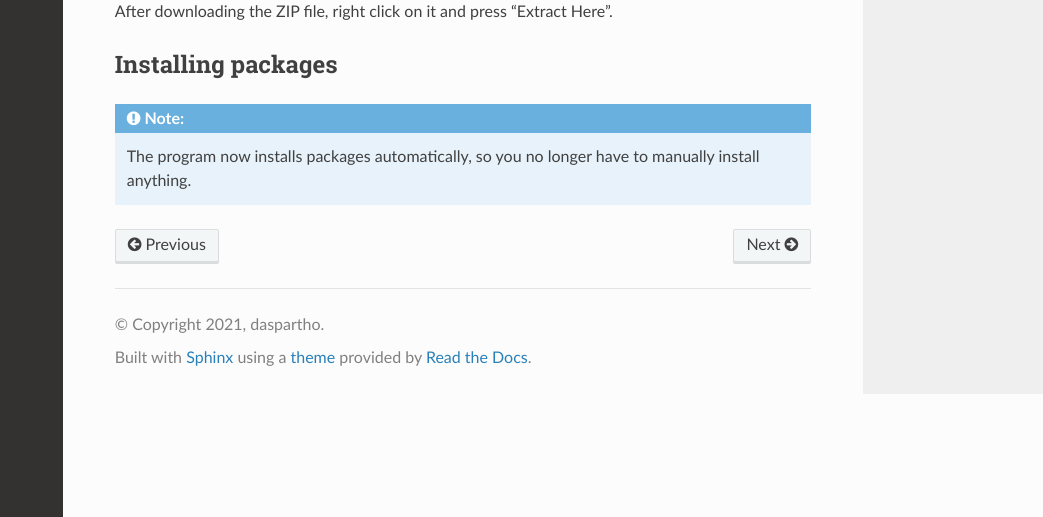
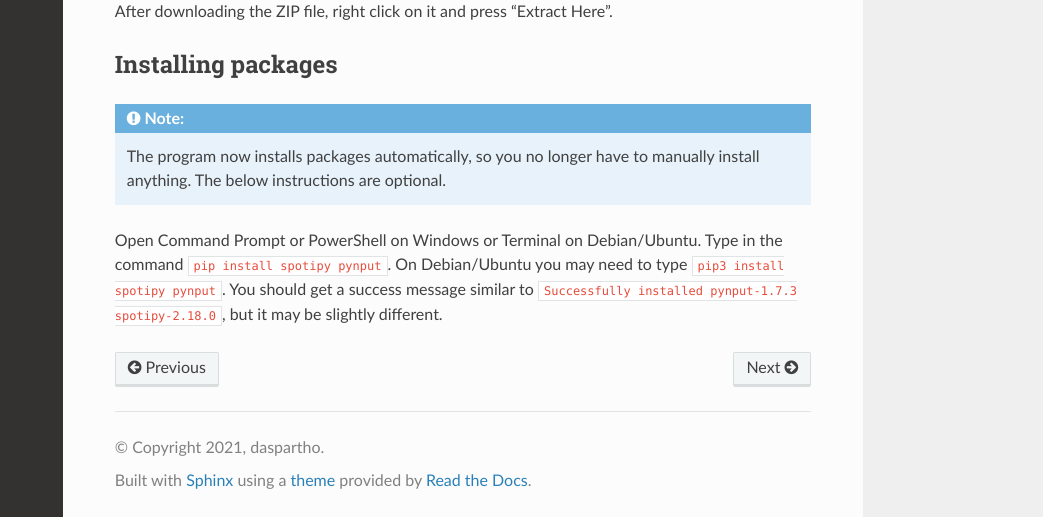
Before and after one commit to airD173/SpotiByeAds-Docs, a Sphinx documentation site: the page built from source/installation.md, in a window 1280 px wide and 900 px high, scrolled down 3512 px, cut to the strip 383-900 px from the top of the window. Shown: the whole strip, without its empty margins (237-1280 px from the left). Built offline with Sphinx 7.4.7 and the Read the Docs theme 2.0.0, drawn with Linux system fonts in a browser that asks for light colours.

Commit message:
Added back installation, kept note

````diff
--- a/source/installation.md
+++ b/source/installation.md
@@ -89,5 +89,8 @@ After downloading the ZIP file, right click on it and press "Extract Here".
 ```{admonition} Note:
 :class: note
 
-The program now installs packages automatically, so you no longer have to manually install anything.
+The program now installs packages automatically, so you no longer have to manually install anything. The below instructions are optional.
 ```
+
+Open Command Prompt or PowerShell on Windows or Terminal on Debian/Ubuntu. Type in the command `pip install spotipy pynput`. On Debian/Ubuntu you may need to type `pip3 install spotipy pynput`.
+You should get a success message similar to `Successfully installed pynput-1.7.3 spotipy-2.18.0`, but it may be slightly different.
````
